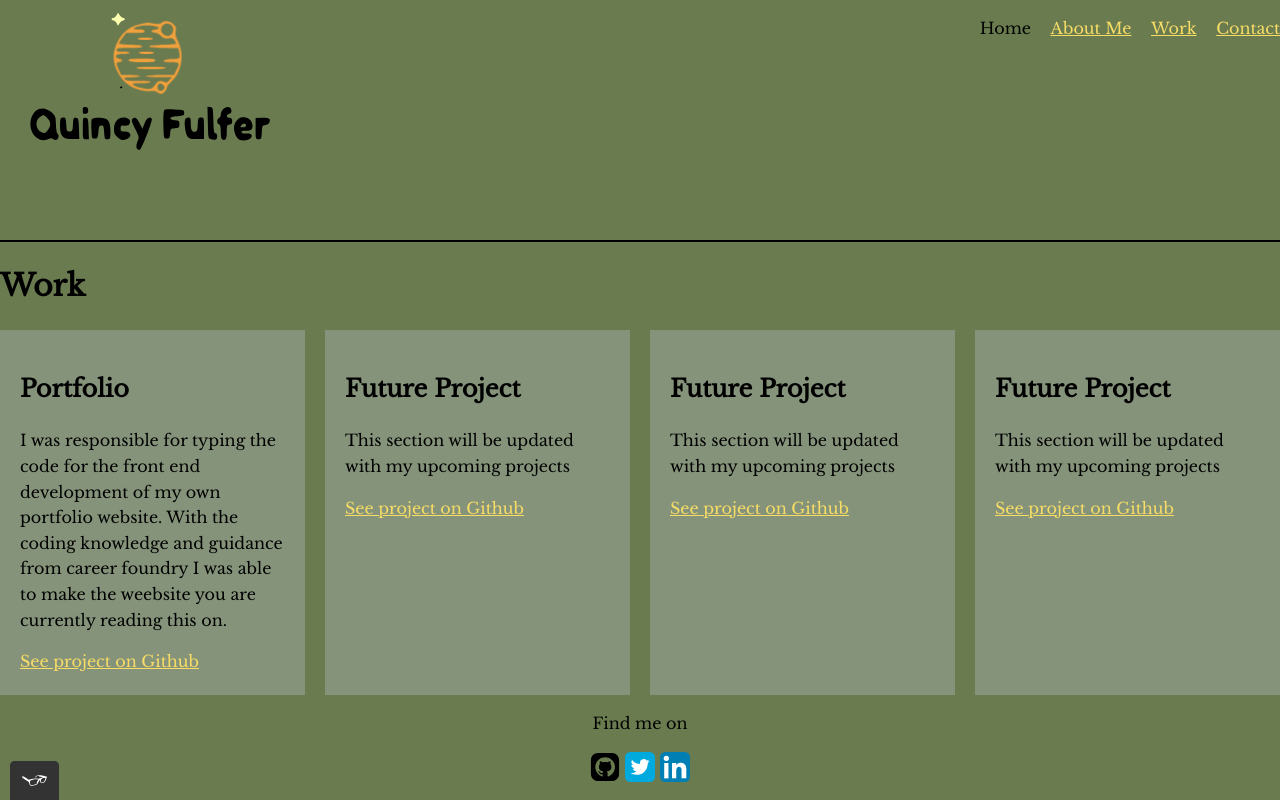
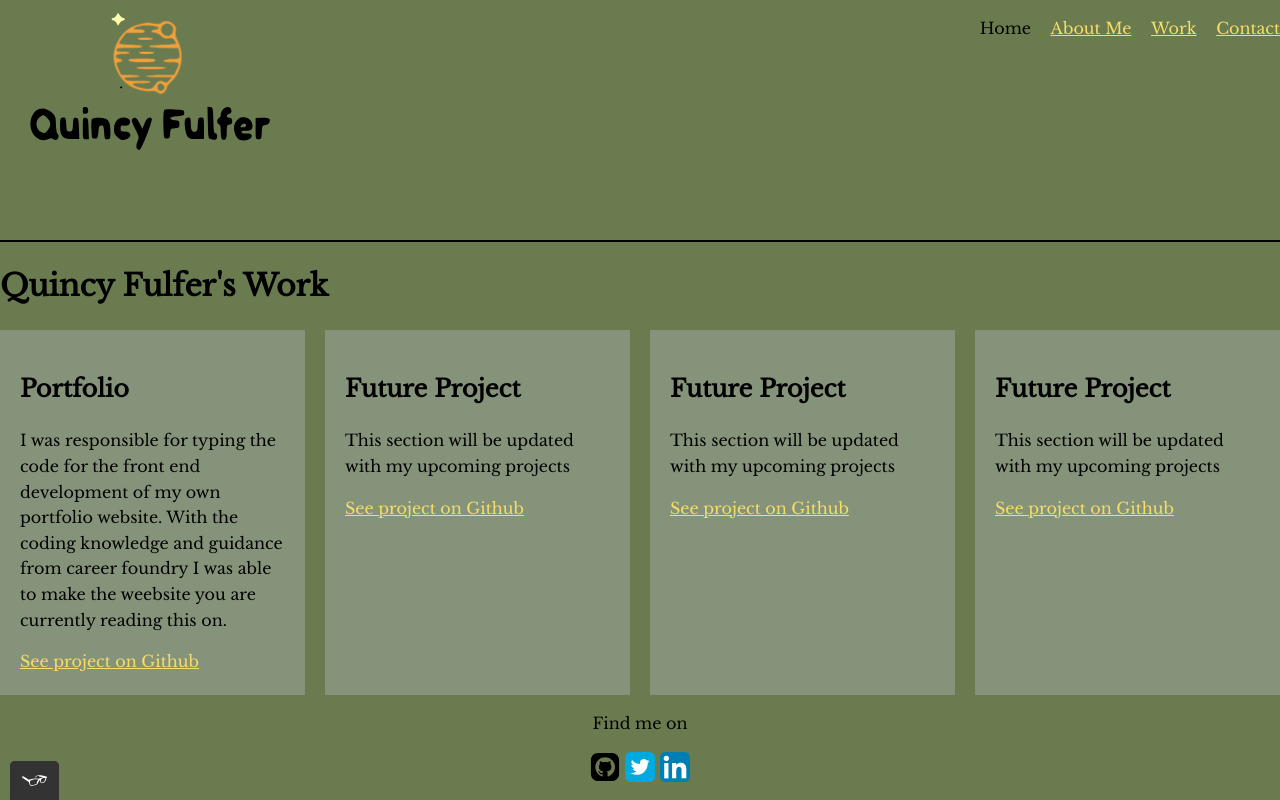
Before and after one commit to QuincyFulfer/portfolio-website, a plain HTML site: page work.html in a window 1280 px wide. Drawn offline with nearby package versions, Linux system fonts and the light colour scheme.

Commit message:
Updated work page title

```diff
--- a/work.html
+++ b/work.html
@@ -55,7 +55,7 @@
 		</header>
 
     <section>
-      <h1>Work</h1>
+      <h1>Quincy Fulfer's Work</h1>
       <div class="grid">
         <!-- Grid items will live here -->
         <div class="grid__item">
```
